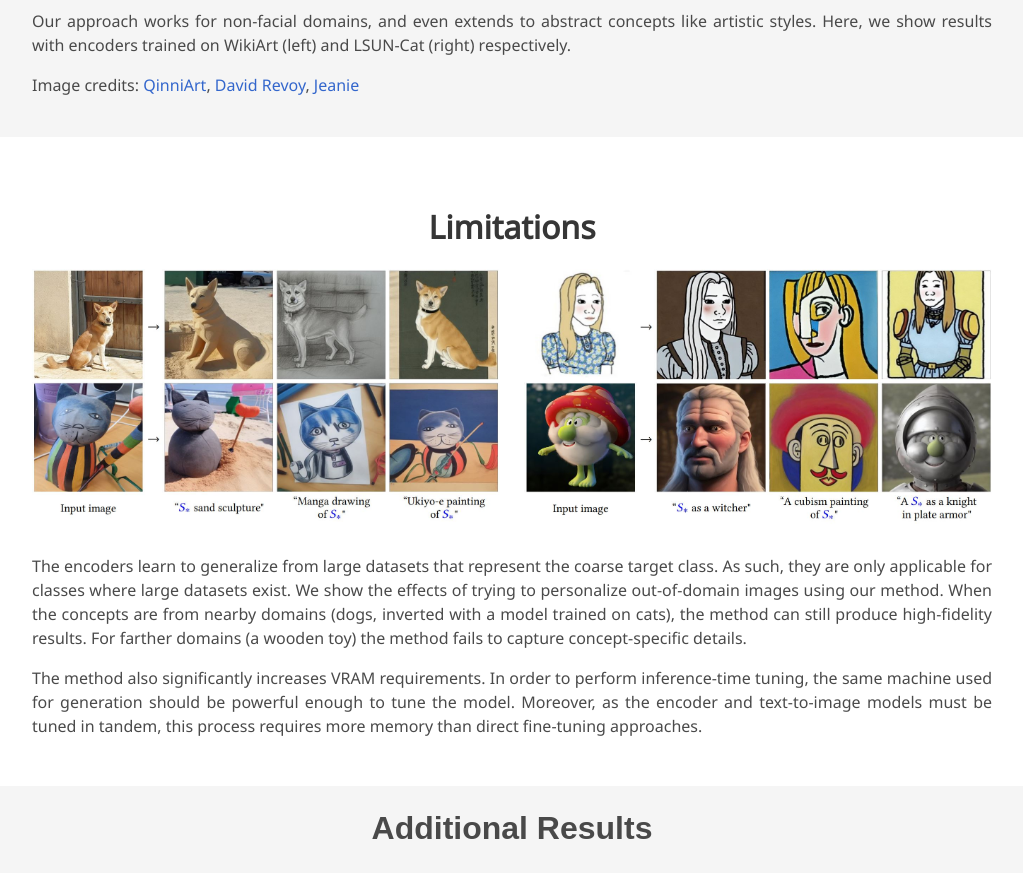
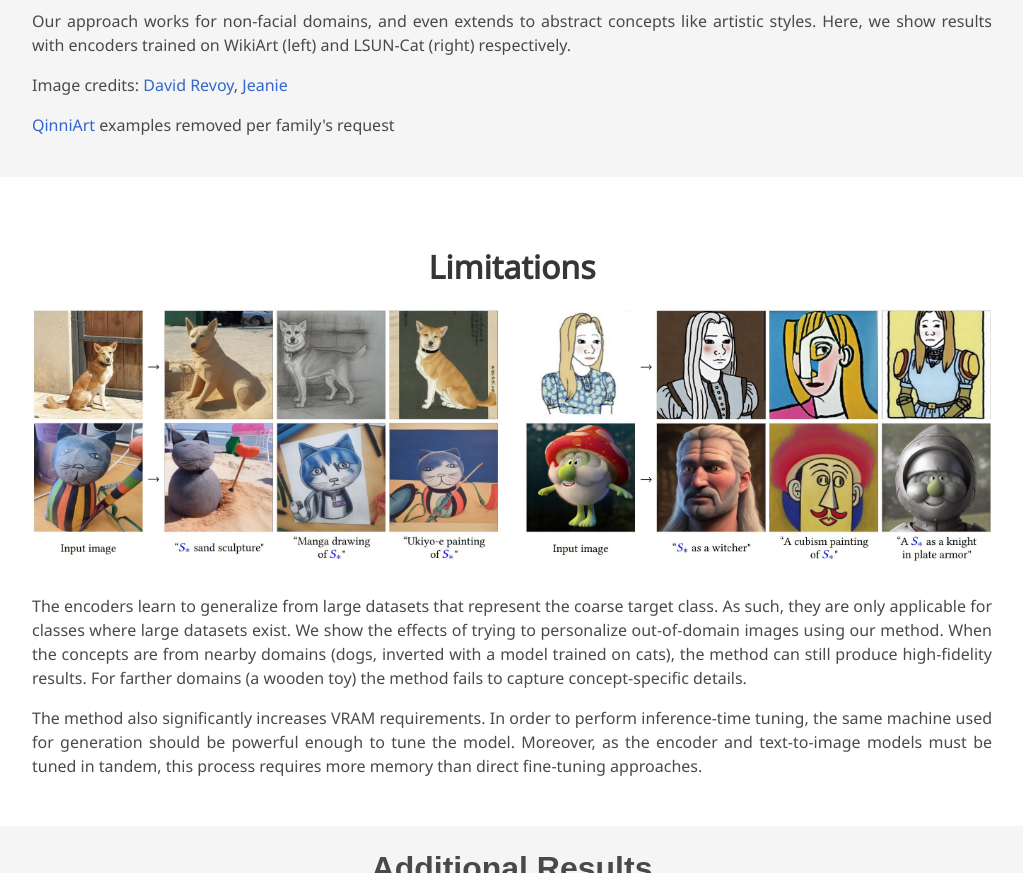
Before and after one commit to tuning-encoder/tuning-encoder.github.io, a plain HTML site: page index.html in a window 1280 px wide. Shown: the part 3629-4502 px from the top of the page, without its empty margins (128-1151 px from the left). Drawn offline with nearby package versions, Linux system fonts and the light colour scheme; some icons are missing; a web font is replaced by a local one.

Commit message:
Update index.html

```diff
--- a/index.html
+++ b/index.html
@@ -225,7 +225,8 @@
     </div>
     <div class="content is-desktop has-text-justified">
         <p>Our approach works for non-facial domains, and even extends to abstract concepts like artistic styles. Here, we show results with encoders trained on WikiArt (left) and LSUN-Cat (right) respectively.</p>
-        <p>Image credits: <a href="https://www.deviantart.com/qinni" style="color: #3366CC;">QinniArt</a>, <a href="https://commons.wikimedia.org/wiki/User:Deevad" style="color: #3366CC;">David Revoy</a>, <a href="https://unsplash.com/photos/bhonzdJMVjY" style="color: #3366CC;">Jeanie</a></p>
+        <p>Image credits: <a href="https://commons.wikimedia.org/wiki/User:Deevad" style="color: #3366CC;">David Revoy</a>, <a href="https://unsplash.com/photos/bhonzdJMVjY" style="color: #3366CC;">Jeanie</a></p>
+	<p><a href="https://www.deviantart.com/qinni" style="color: #3366CC;">QinniArt</a> examples removed per family's request</p>
         <br>
     </div>
       <!--/ New domain editing. -->
```
